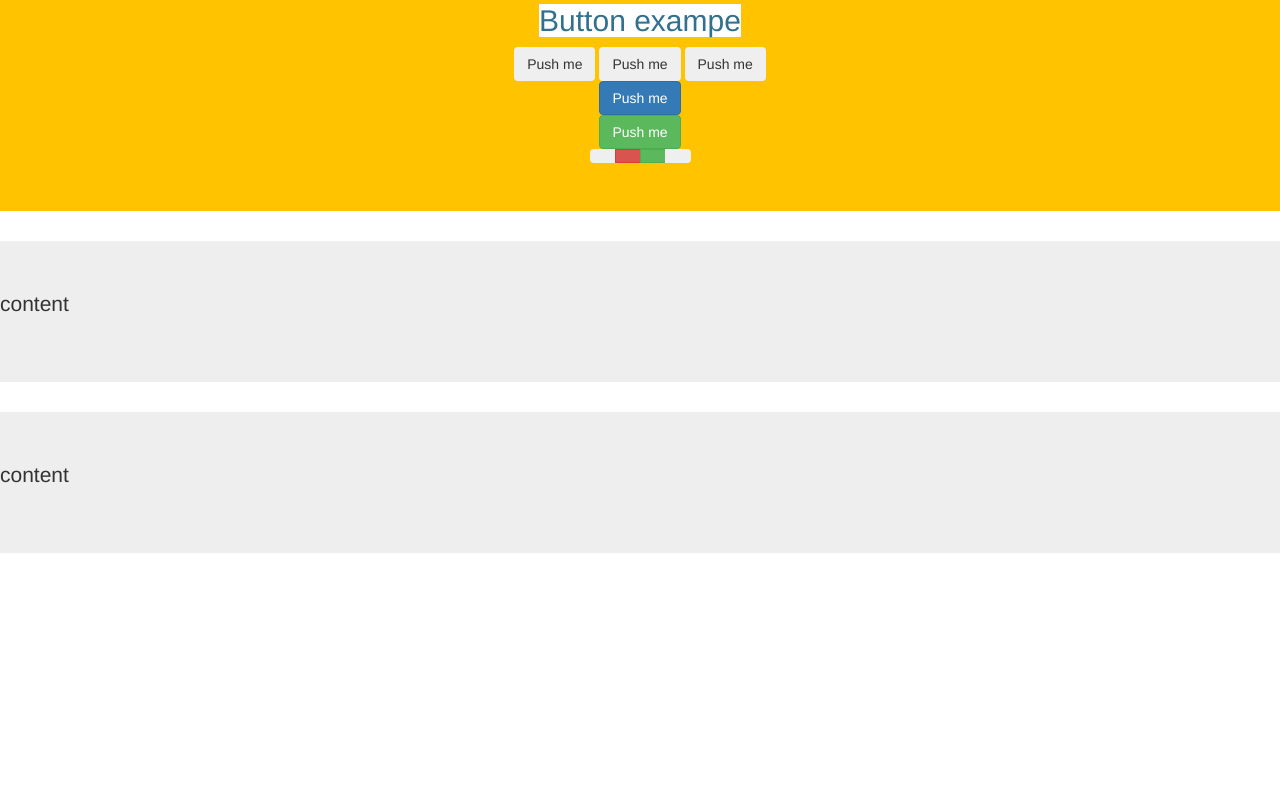
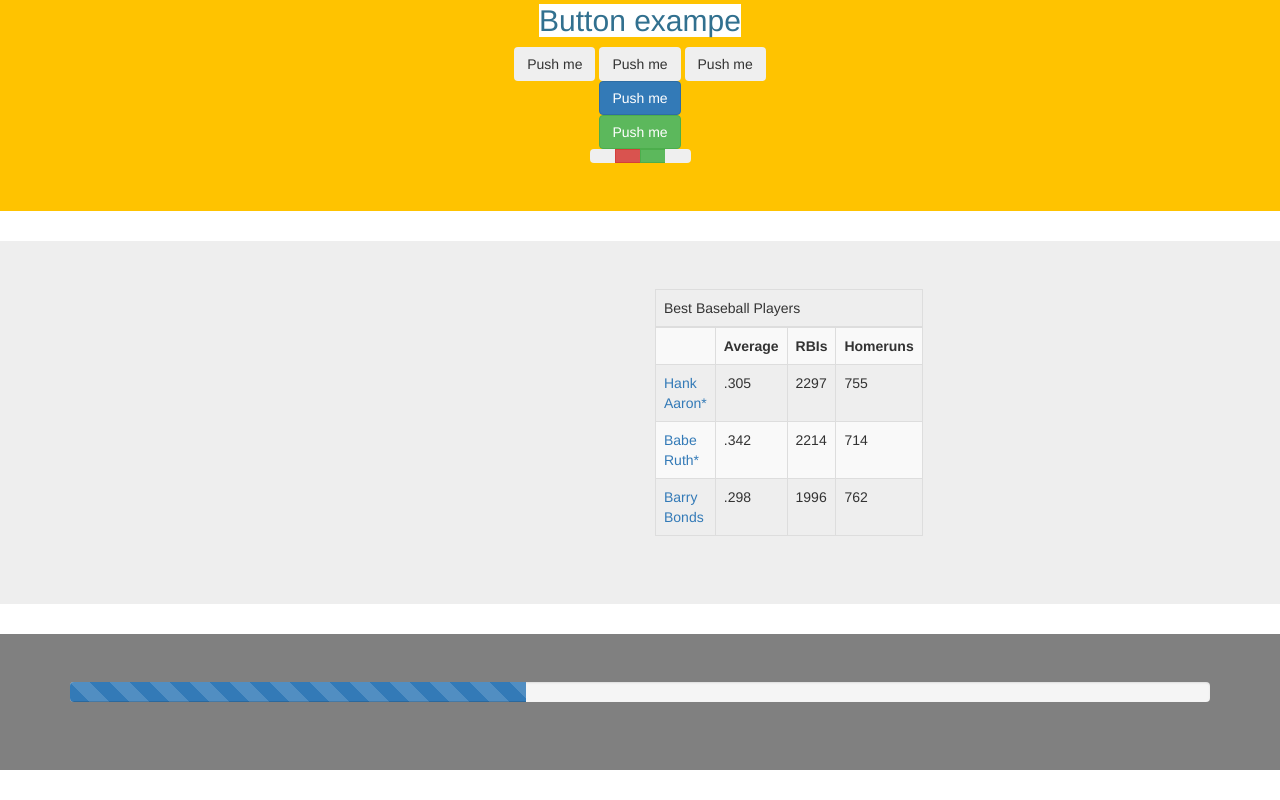
Before and after one commit to Ignocius/bootstraplightning, a website: page index.html in a window 1280 px wide. Shown: the part 836-1636 px from the top of the page. Before the commit the page ends 1419 px from the top, so only its background shows below. Drawn offline with nearby package versions, Linux system fonts and the light colour scheme.

Commit message:
tables progressbar added

```diff
--- a/css/bstrap.css
+++ b/css/bstrap.css
@@ -22,3 +22,12 @@ h2 {
   width: 50px;
   height: 50px;
 }
+
+.colorme {
+  background-color: gray;
+}
+
+.center {
+  display: flex;
+  justify-content: center;
+}
--- a/index.html
+++ b/index.html
@@ -98,11 +98,66 @@ Bootstrap is the second most-starred project on GitHub, with more than 105,000 s
       </article>
 
       <article class="jumbotron">
-        <p>content</p>
+        <div class="container center">
+  <!-- You can constrain the columns if you want -->
+          <div class="row">
+  <!-- We could move it to the right with a blank div
+  <div class="col-md-6"></div> -->
+
+  <!-- Or we could use offset -->
+            <div class="col-md-6 col-md-offset-6">
+
+              <!-- The table class adds nice spacing and the other classes add additional style -->
+              <table class="table table-bordered table-striped table-hover">
+              <thead>
+              <tr>
+              <td colspan="4">Best Baseball Players</td>
+              </tr>
+              </thead>
+              <tbody>
+              <tr>
+
+              <!-- You can adjust the width of table columns as well -->
+              <th class="col-md-2"></td>
+
+              <!-- Use text alignment like text-center or text-right -->
+              <th class="text-center">Average</td>
+              <th class="text-center">RBIs</td>
+              <th class="text-center">Homeruns</td>
+              </tr>
+              <tr>
+              <td><a href="#">Hank Aaron*</a></td>
+              <td>.305</td>
+              <td>2297</td>
+              <td>755</td>
+              </tr>
+              <tr>
+              <td><a href="#">Babe Ruth*</a></td>
+              <td>.342</td>
+              <td>2214</td>
+              <td>714</td>
+              </tr>
+              <tr>
+              <td><a href="#">Barry Bonds</a></td>
+              <td>.298</td>
+              <td>1996</td>
+              <td>762</td>
+              </tr>
+              </tbody>
+              </table>
+            </div>
+          </div>
+        </div>
       </article>
 
-      <article class="jumbotron">
-        <p>content</p>
+      <article class="colorme jumbotron">
+        <div class="container">
+          <div class="progress">
+            <div class="progress-bar progress-bar-striped" role="progressbar" aria-valuenow="60" aria-valuemin="0" aria-valuemax="100" style="width: 40%;">
+              <span class="sr-only">40% Complete</span>
+            </div>
+          </div>
+        </div>
       </article>
    </main>
    <script src="https://ajax.googleapis.com/ajax/libs/jquery/1.12.4/jquery.min.js"></script>
```
